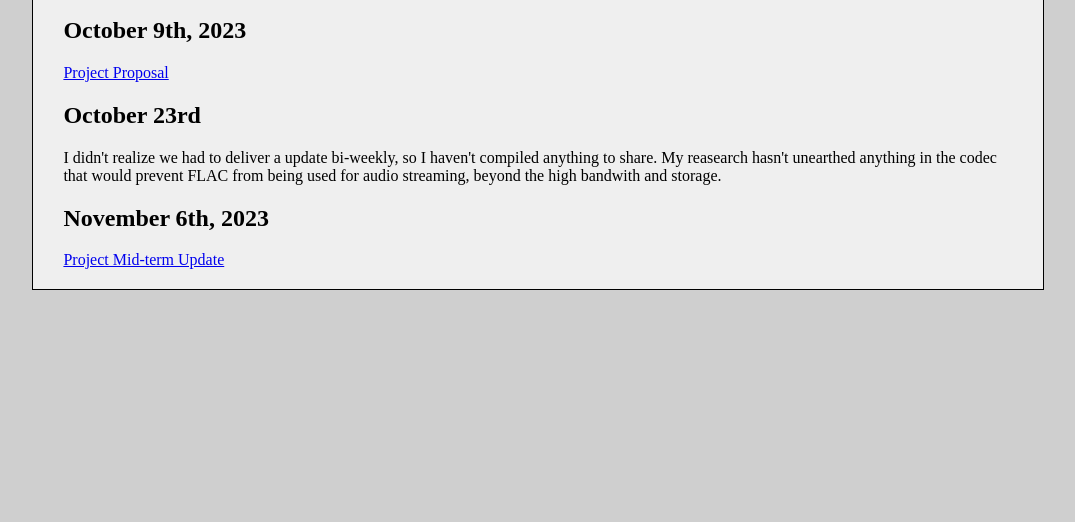
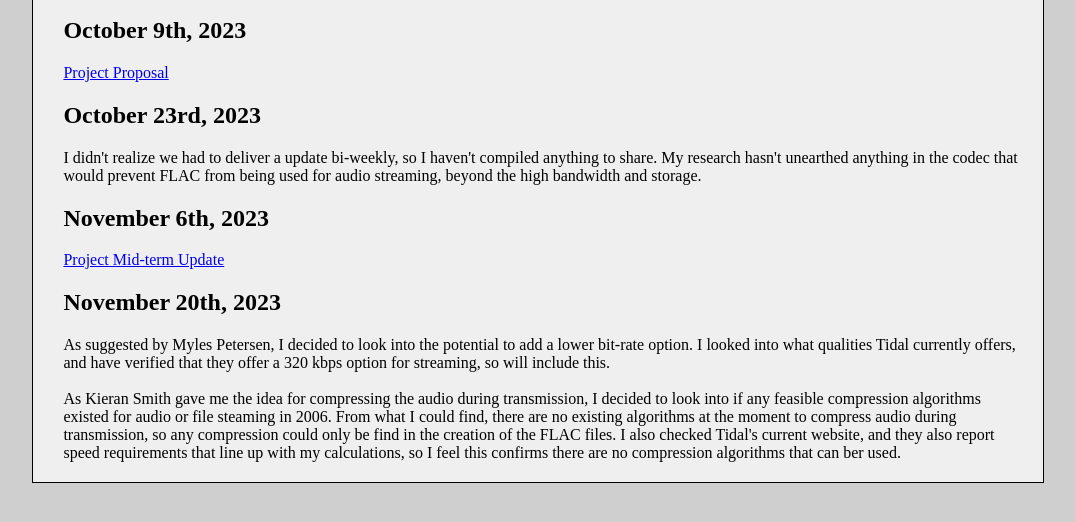
Before and after one commit to denmanmax/denmanmax.github.io, a plain HTML site: page CSC_461_HiFi_Streaming/index.html in a window 1280 px wide. Shown: the part 54-576 px from the top of the page, without its empty margins (102-1177 px from the left). Drawn offline with Linux system fonts and the light colour scheme.

Commit message:
Added Nov 20th update
Added update for November 20th and fixed some typos.

```diff
--- a/CSC_461_HiFi_Streaming/index.html
+++ b/CSC_461_HiFi_Streaming/index.html
@@ -20,10 +20,14 @@ CSC 461</title>
 <h1>CSC 461: Hi-Fi Streaming</h1>
 <h2>October 9th, 2023</h2>
 <a href="./pp.pdf">Project Proposal</a>
-<h2>October 23rd</h2>
-I didn't realize we had to deliver a update bi-weekly, so I haven't compiled anything to share. My reasearch hasn't unearthed anything in the codec that would prevent FLAC from being used for audio streaming, beyond the high bandwith and storage.
+<h2>October 23rd, 2023</h2>
+I didn't realize we had to deliver a update bi-weekly, so I haven't compiled anything to share. My research hasn't unearthed anything in the codec that would prevent FLAC from being used for audio streaming, beyond the high bandwidth and storage.
 <h2>November 6th, 2023</h2>
 <a href="./pu.pdf">Project Mid-term Update</a>
+<h2>November 20th, 2023</h2>
+As suggested by Myles Petersen, I decided to look into the potential to add a lower bit-rate option. I looked into what qualities Tidal currently offers, and have verified that they offer a 320 kbps option for streaming, so will include this.
+<br><br>
+As Kieran Smith gave me the idea for compressing the audio during transmission, I decided to look into if any feasible compression algorithms existed for audio or file steaming in 2006. From what I could find, there are no existing algorithms at the moment to compress audio during transmission, so any compression could only be find in the creation of the FLAC files. I also checked Tidal's current website, and they also report speed requirements that line up with my calculations, so I feel this confirms there are no compression algorithms that can ber used.
 </main>
 </div>
 </body>
```
